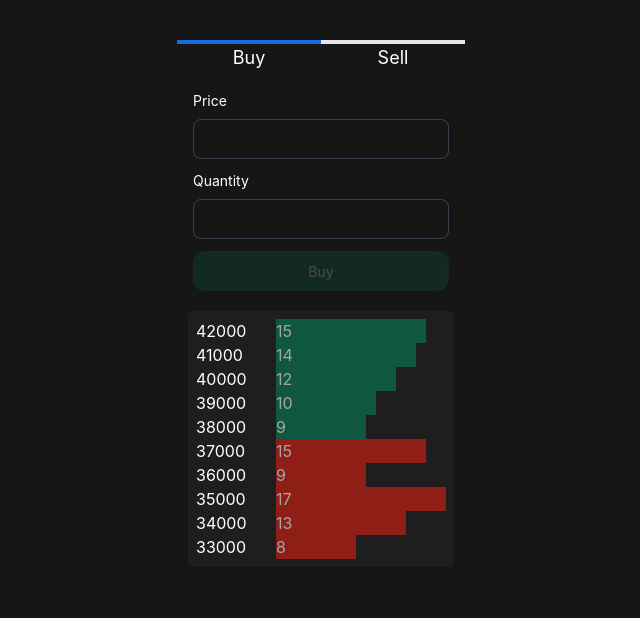
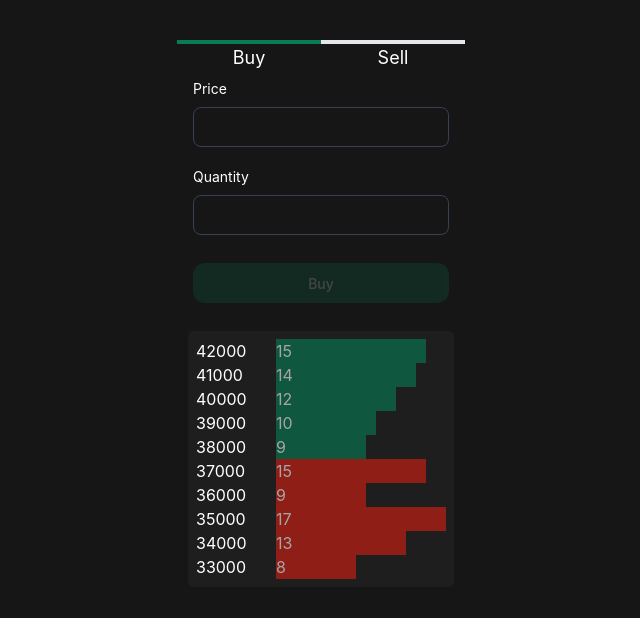
Before and after one commit to cuongcode/interview, a React (Create React App) app: page / in a window 1280 px wide. Shown: the top 618 px of the page, without its empty margins (319-959 px from the left). Built offline with nearby package versions, Linux system fonts and the light colour scheme.

Commit message:
fix small UI

```diff
--- a/src/App.tsx
+++ b/src/App.tsx
@@ -68,10 +68,10 @@ function App() {
   };
 
   return (
-    <div className="flex flex-col gap-5 items-center p-10 bg-background-black text-white h-screen">
+    <div className="flex flex-col gap-2 items-center p-10 bg-background-black text-white h-screen">
       <div className="flex w-72 items-center justify-between">
-        <button onClick={()=>setIsBuy(true)} className={clsx("w-1/2 flex items-center justify-center text-p2 border-t-4", isBuy ? 'border-t-primary-100': '')}>Buy</button>
-        <button onClick={()=>setIsBuy(false)} className={clsx("w-1/2 flex items-center justify-center text-p2 border-t-4", !isBuy ? 'border-t-primary-100': '')}>Sell</button>
+        <button onClick={()=>setIsBuy(true)} className={clsx("w-1/2 flex items-center justify-center text-p2 border-t-4", isBuy ? 'border-t-success-100': '')}>Buy</button>
+        <button onClick={()=>setIsBuy(false)} className={clsx("w-1/2 flex items-center justify-center text-p2 border-t-4", !isBuy ? 'border-t-error-100': '')}>Sell</button>
       </div>
       <div className="flex gap-4 max-w-xl">
         {isBuy ?
@@ -81,7 +81,7 @@ function App() {
         }
       </div>
 
-      <div className="bg-neutral-800/50 p-2 rounded-md">
+      <div className="bg-neutral-800/50 p-2 rounded-md mt-5">
         <Wall col={buyCol} preset="buy" />
         <Wall col={sellCol} preset="sell" />
       </div>
@@ -95,7 +95,7 @@ const InputSection = ({price, count, onAdd, setPrice, setCount, text, preset}:{
   price:any, count:any, onAdd:any, setPrice:any, setCount:any, text:any, preset:any
 }) => {
   return (
-    <div className="flex flex-col gap-3">
+    <div className="flex flex-col gap-5">
     <BaseInput
       title="Price"
       value={price}
@@ -106,7 +106,7 @@ const InputSection = ({price, count, onAdd, setPrice, setCount, text, preset}:{
       value={count}
       onChange={(e) => setCount(e.target.value.replace(/\D/g, ""))}
     />
-    <Button preset={preset} text={text} onClick={onAdd} disabled={price === '' || count === ''}/>
+    <Button className="mt-2" preset={preset} text={text} onClick={onAdd} disabled={price === '' || count === ''}/>
   </div>
   );
 };
```
